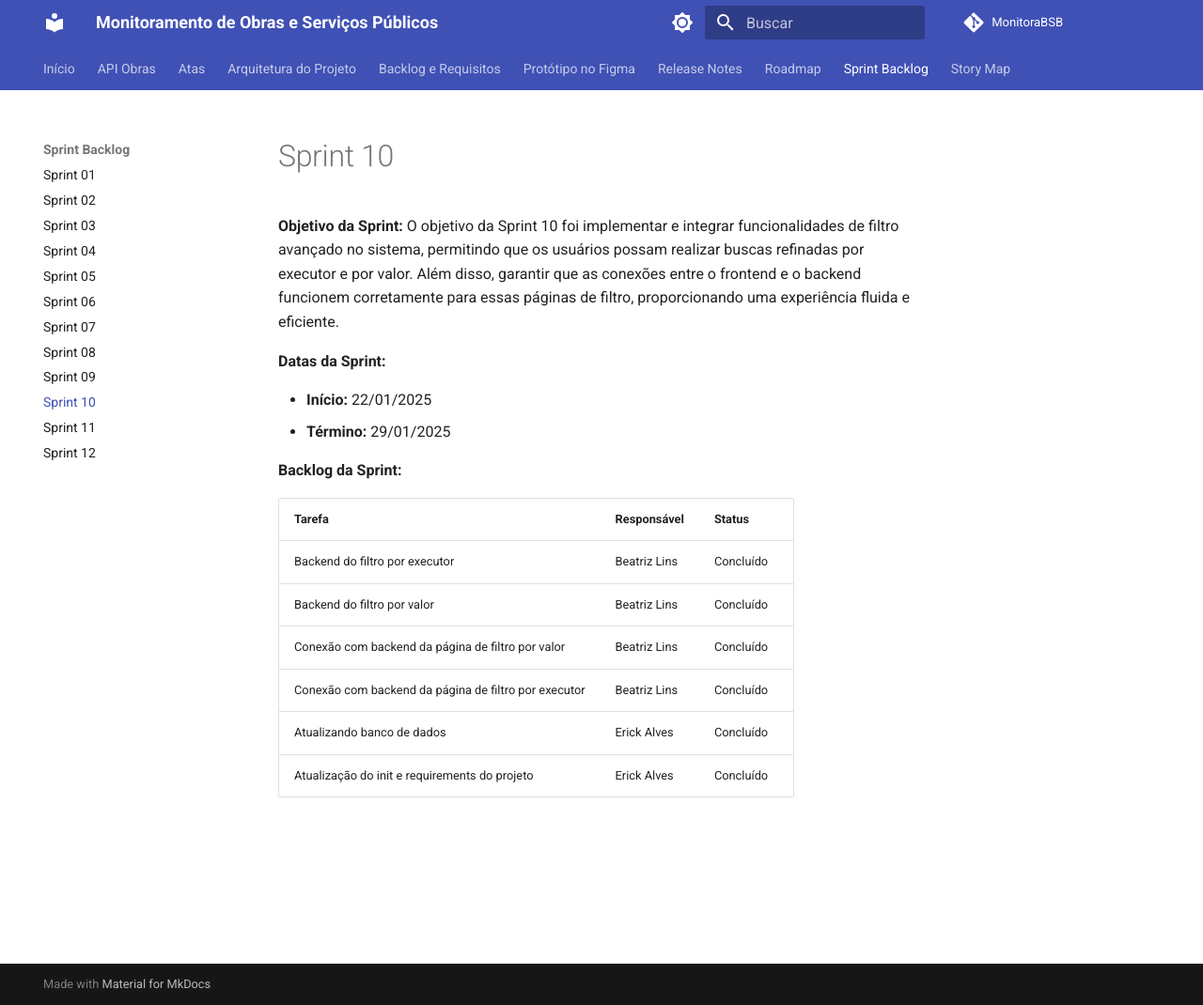
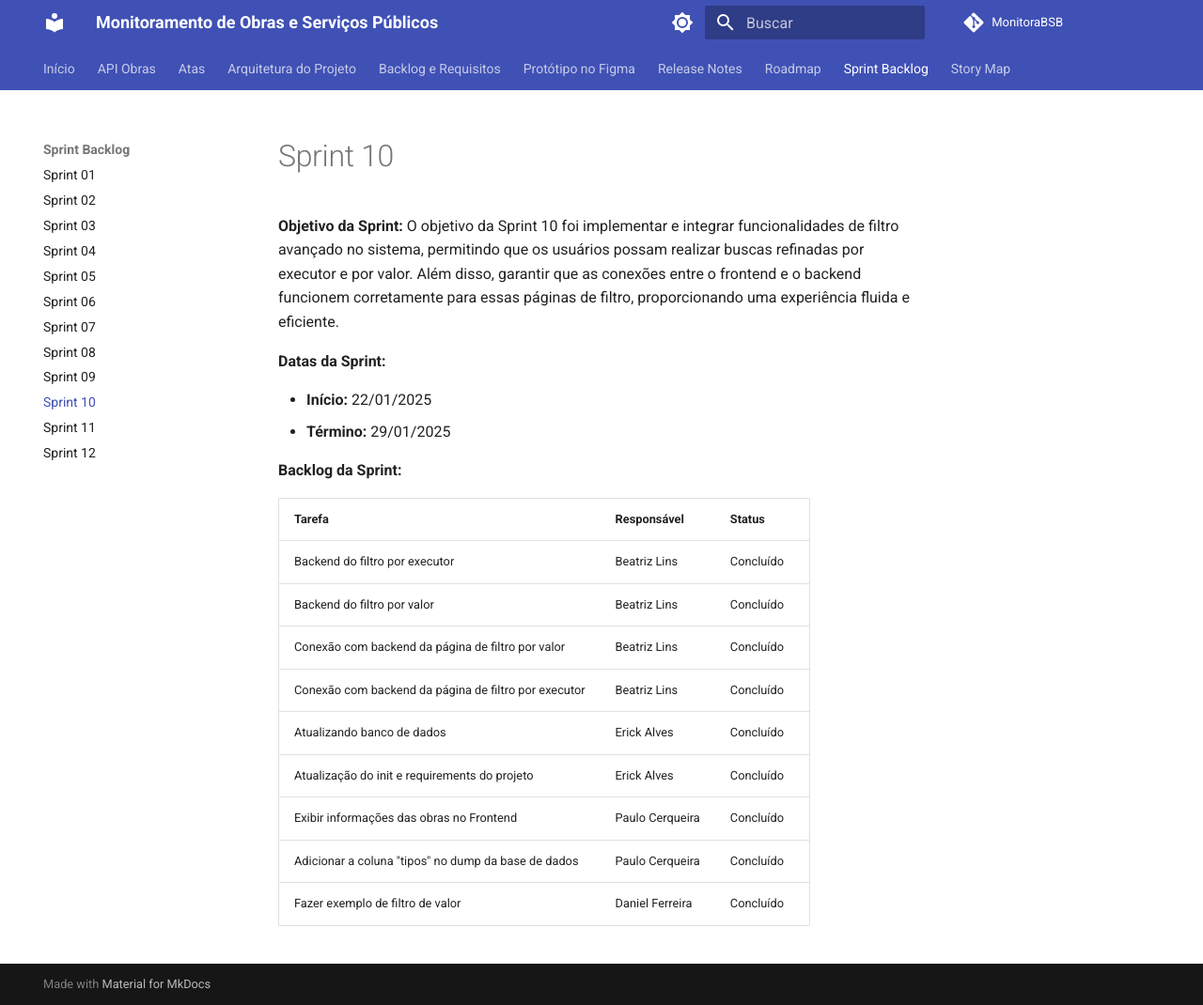
Before and after one commit to unb-mds/2024-2-Squad08, an MkDocs documentation site: the page built from docs/sprints/sprint10.md, in a window 1280 px wide and 1070 px high. Shown: the whole window at 94% size. Built offline with MkDocs 1.6.1 and Material for MkDocs 9.7.7, drawn with Linux system fonts in a browser that asks for light colours; comment, search, counter and statistics services are not loaded.

Commit message:
Update sprint10.md

```diff
--- a/docs/sprints/sprint10.md
+++ b/docs/sprints/sprint10.md
@@ -17,3 +17,6 @@ O objetivo da Sprint 10 foi implementar e integrar funcionalidades de filtro ava
 | Conexão com backend da página de filtro por executor | Beatriz Lins | Concluído |
 | Atualizando banco de dados | Erick Alves | Concluído |
 | Atualização do init e requirements do projeto | Erick Alves | Concluído |
+| Exibir informações das obras no Frontend | Paulo Cerqueira | Concluído |
+| Adicionar a coluna "tipos" no dump da base de dados | Paulo Cerqueira | Concluído |
+| Fazer exemplo de filtro de valor | Daniel Ferreira | Concluído |
```
